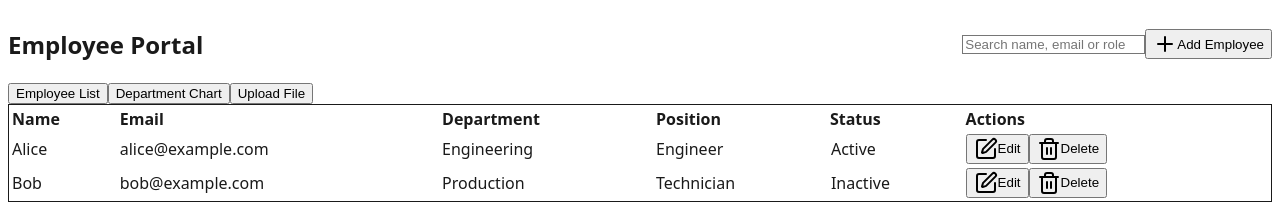
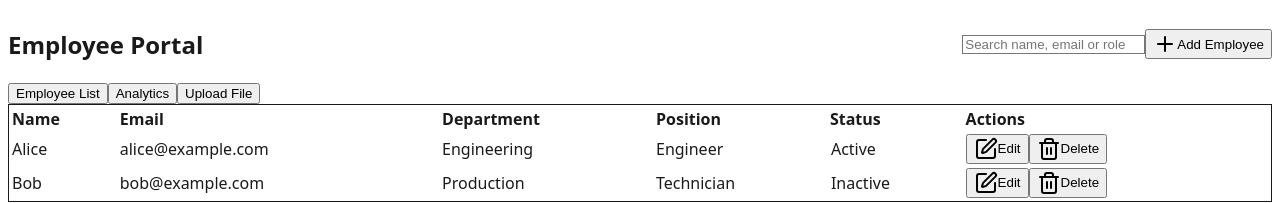
Before and after one commit to Antonypoulraj/demo-app-e, a Next.js app: page /employeeportal in a window 1280 px wide. Shown: the top 203 px of the page. Built offline with nearby package versions, Linux system fonts and the light colour scheme.

Commit message:
Renamed analytics tab to department chart in Employee Portal

```diff
--- a/pages/employeeportal.tsx
+++ b/pages/employeeportal.tsx
@@ -180,7 +180,7 @@ const EmployeePortal = () => {
       <Tabs value={activeTab} onValueChange={setActiveTab} className="space-y-4">
         <TabsList>
           <TabsTrigger value="employees">Employee List</TabsTrigger>
-          <TabsTrigger value="chart">Department Chart</TabsTrigger>
+          <TabsTrigger value="chart">Analytics</TabsTrigger>
           <TabsTrigger value="upload">Upload File</TabsTrigger>
         </TabsList>
 
```
